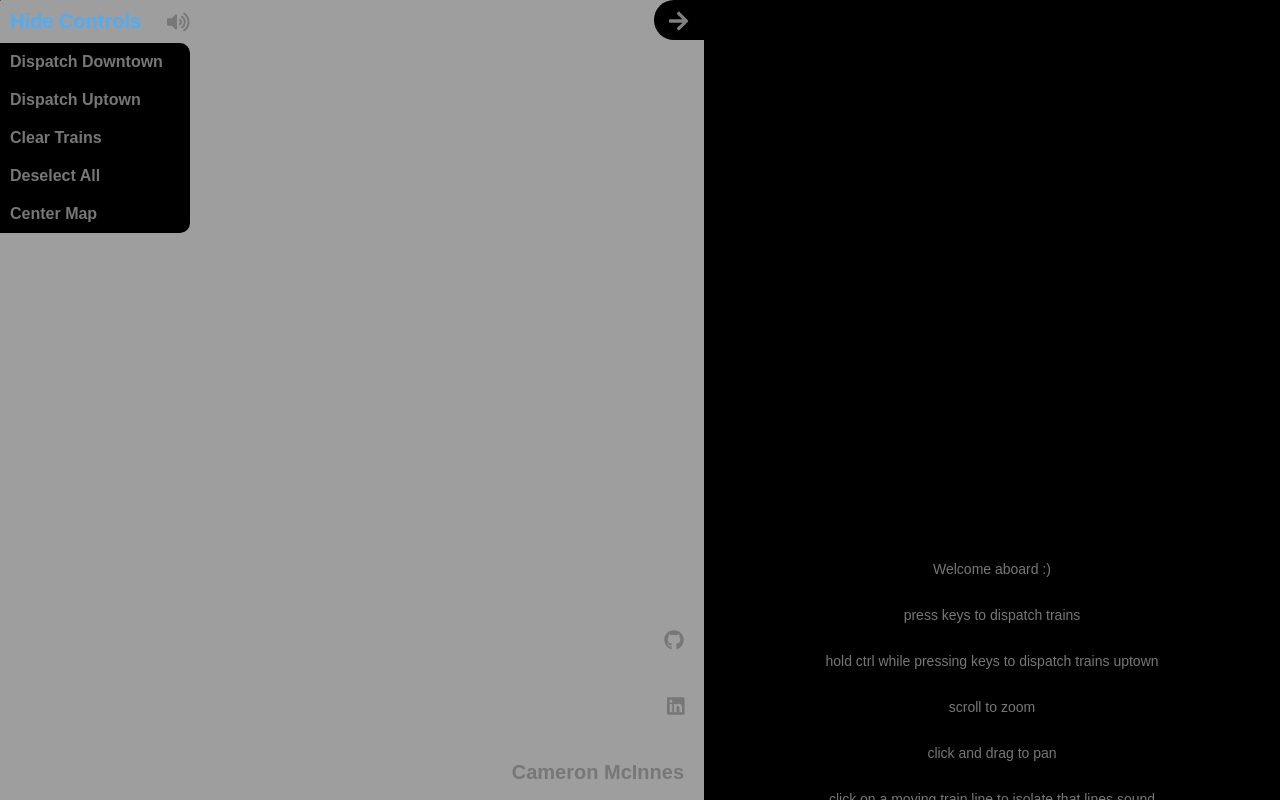
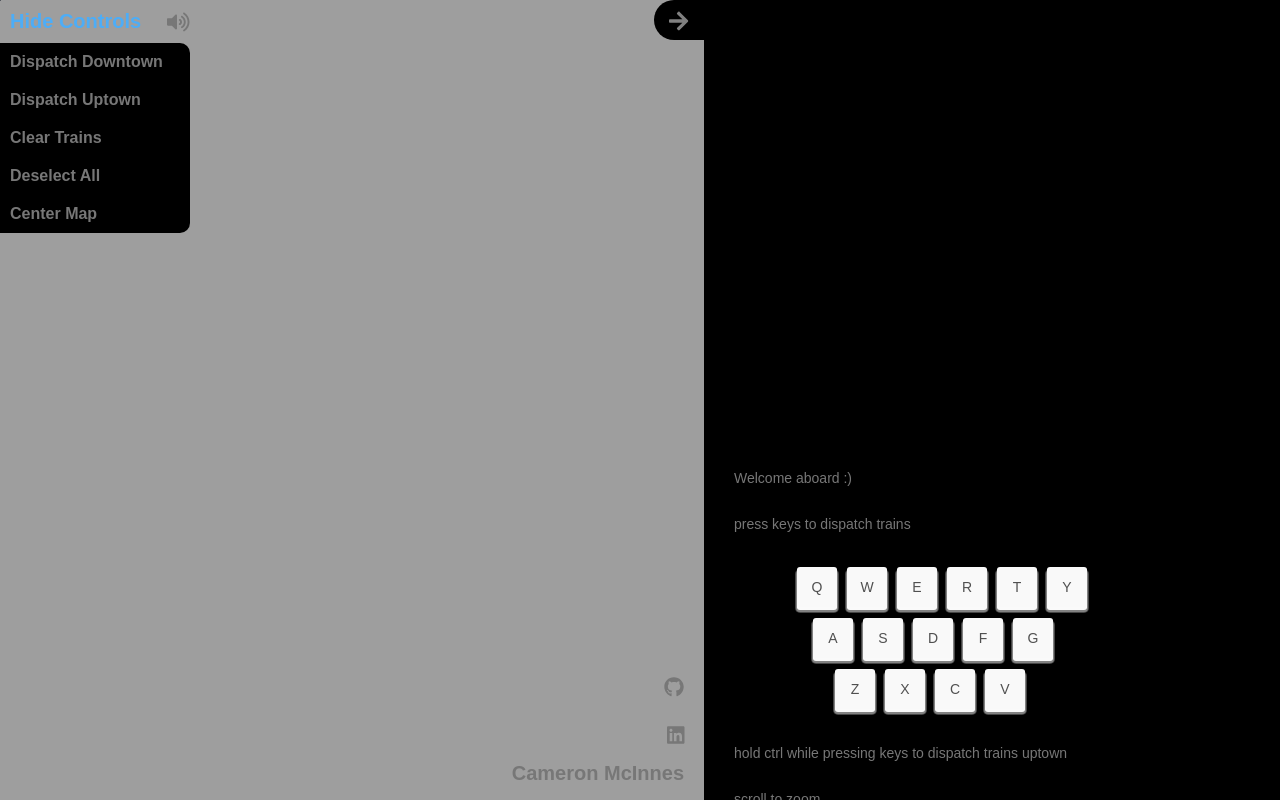
Before and after one commit to cameronmcinnes/play-mta, a website built with webpack: page index.html in a window 1280 px wide. Built offline with nearby package versions, Linux system fonts and the light colour scheme; what viewport-mercator-project would draw is missing.

Commit message:
Add keyboard back to about section

```diff
--- a/index.html
+++ b/index.html
@@ -104,6 +104,52 @@
       <div class="modal-section">
         <p>Welcome aboard :)</p>
         <p>press keys to dispatch trains</p>
+        <figure class='keyboard'>
+
+        <div class="key-row ltr-1">
+          <div class="key big"></div>
+          <div class="key"><p>Q</p></div>
+          <div class="key"><p>W</p></div>
+          <div class="key"><p>E</p></div>
+          <div class="key"><p>R</p></div>
+          <div class="key"><p>T</p></div>
+          <div class="key"><p>Y</p></div>
+
+          <!-- <div class="key"><img src="assets/subway_bullets/Q.svg" alt="bullet-Q"></div>
+          <div class="key"><img src="assets/subway_bullets/W.svg" alt="bullet-W"></div>
+          <div class="key"><img src="assets/subway_bullets/E.svg" alt="bullet-E"></div>
+          <div class="key"><img src="assets/subway_bullets/R.svg" alt="bullet-R"></div>
+          <div class="key"><p>T</p> </div>
+          <div class="key"><p>Y</p> </div> -->
+        </div>
+        <div class="key-row ltr-2">
+          <div class="key bigger"></div>
+          <div class="key"><p>A</p></div>
+          <div class="key"><p>S</p></div>
+          <div class="key"><p>D</p></div>
+          <div class="key"><p>F</p></div>
+          <div class="key"><p>G</p></div>
+
+          <!-- <div class="key"><img src="assets/subway_bullets/A.svg" alt="bullet-A"></div>
+          <div class="key"><img src="assets/subway_bullets/S.svg" alt="bullet-S"></div>
+          <div class="key"><img src="assets/subway_bullets/D.svg" alt="bullet-D"></div>
+          <div class="key"><img src="assets/subway_bullets/F.svg" alt="bullet-F"></div>
+          <div class="key"><img src="assets/subway_bullets/G.svg" alt="bullet-G"></div>
+         -->
+        </div>
+        <div class="key-row ltr-3">
+          <div class="key biggest"></div>
+          <div class="key"><p>Z</p></div>
+          <div class="key"><p>X</p> </div>
+          <div class="key"><p>C</p></div>
+          <div class="key"><p>V</p> </div>
+<!--
+          <div class="key"><img src="assets/subway_bullets/Z.svg" alt="bullet-Z"></div>
+          <div class="key"><p>X</p> </div>
+          <div class="key"><img src="assets/subway_bullets/C.svg" alt="bullet-C"></div>
+          <div class="key"><p>V</p> </div> -->
+        </div>
+      </figure>
         <p>hold ctrl while pressing keys to dispatch trains uptown</p>
         <p>scroll to zoom</p>
         <p>click and drag to pan</p>
@@ -179,7 +225,7 @@
           <div class="key"><img src="assets/subway_bullets/L.svg" alt="bullet-L"></div>
         </div>
 
-        <div class="key-row ltr-2">
+        <div class="key-row ltr-3">
           <div class="key"><img src="assets/subway_bullets/Z.svg" alt="bullet-Z"></div>
           <div class="key"><p>X</p> </div>
           <div class="key"><img src="assets/subway_bullets/C.svg" alt="bullet-C"></div>
--- a/lib/entry.js
+++ b/lib/entry.js
@@ -9,7 +9,7 @@ document.addEventListener("DOMContentLoaded", () => {
   const subwayBulletEls = document.getElementsByClassName("bullet-hidden");
   const ctrlNav = document.getElementsByClassName('controls')[0];
   const ctrlToggle = document.getElementsByClassName('controls-toggle')[0];
-  const modalScreen = document.getElementsByClassName('modal-screen')[0];
+  // const modalScreen = document.getElementsByClassName('modal-screen')[0];
   const modalContent = document.getElementsByClassName('modal-content')[0];
   const arrowTabEl = document.getElementsByClassName('arrow-tab')[0];
   const leftNavEl = document.getElementsByClassName('left-nav')[0];
@@ -41,7 +41,6 @@ document.addEventListener("DOMContentLoaded", () => {
   arrowTabEl.addEventListener('click', e => {
     e.stopPropagation()
     modalContent.classList.toggle('hidden');
-    // modalScreen.classList.toggle('hidden');
   });
 
   canvasEl.addEventListener('mouseup', e => map.handleClick(e, ctx));
--- a/style.css
+++ b/style.css
@@ -112,37 +112,46 @@ button {
   text-align: right;
   flex-direction: column;
   justify-content: flex-end;
-  padding: none;
-  margin: none;
+  padding: 0;
+  margin: 0;
 }
 
 .portfolio-links li {
   margin-top: 0;
+  margin-bottom: 0;
 }
 
 .portfolio-links li:first-child {
-  /* height: 30px; */
+  margin-bottom: 10px;
 }
 
-.portfolio-links li::before {
-  content: "placeholder\A";
+.portfolio-links li::after {
+  content: "\Aplaceholder";
   white-space:pre;
   font-size: 13px;
   color: rgb(0,0,0,0);
 }
 
-.portfolio-links li:first-child:hover::before {
-  content: 'github\A';
+/* .portfolio-links li:last-child::before {
+  content: "placeholder\A";
+  white-space:pre;
+  font-size: 13px;
+  color: rgb(0,0,0,0);
+} */
+
+.portfolio-links li:first-child:hover::after {
+  content: '\Agithub';
   color: #4dadf7;
 }
 
-.portfolio-links li:nth-child(2):hover::before {
-  content: 'linkedin\A';
+.portfolio-links li:nth-child(2):hover::after {
+  content: '\Alinkedin';
   color: #4dadf7;
 }
 
 .portfolio-links li:last-child {
   margin-bottom: 0;
+  margin-top: 0;
   width: 200px;
 }
 
@@ -154,8 +163,8 @@ button {
 }
 
 
-.portfolio-links li:last-child:hover::before {
-  content: "more projects\A";
+.portfolio-links li:last-child:hover::after {
+  content: "\Amore projects";
   white-space:pre;
   color: #4dadf7;
 }
@@ -413,7 +422,7 @@ button.mute {
   height: 100%;
   background: #fcfbfb;
   background: #000;
-  text-align: center;
+  text-align: left;
   display: flex;
 }
 .modal-section {
@@ -477,7 +486,7 @@ button.mute {
   color: #fff;
 }
 
-.keyboard {
+/* .keyboard {
   background-image: url("assets/keyboard2.png");
   position: relative;
   width: 80%;
@@ -485,7 +494,7 @@ button.mute {
   background-size: cover;
   background-repeat: none;
   border-radius: 10px;
-}
+} */
 
 @keyframes press {
   0% {
@@ -535,21 +544,23 @@ button.about-trigger {
 
 /* KEYBOARD */
 
-/* figure div.key-row {
+figure div.key-row {
   display: flex;
+  margin-left: 20px;
 }
 
 figure.keyboard {
   display: flex;
   flex-direction: column;
   justify-content: center;
-  align-items: center;
-  width: 751px;
-  height: 305px;
-  box-sizing: border-box; */
+  align-items: left;
+  margin-left: 0;
+  /* width: 751px; */
+  /* height: 305px; */
+  box-sizing: border-box;
   /* box-shadow: 0px 1px 0px rgb(140, 140, 140), 0px 2px 0px rgb(130, 130, 130), 0px 3px 0px rgb(125, 125, 125), 0px 4px 0px rgb(150, 150, 150), 0px 5px 0px rgb(100, 100, 100), 0px -10px 40px rgba(0, 0, 0, 0.4); */
-  /* border-radius: 7px;
-  background: rgb(239, 239, 239);
+  /* border-radius: 7px; */
+  /* background: rgb(239, 239, 239); */
 }
 
 figure.keyboard .key {
@@ -574,25 +585,38 @@ figure.keyboard .key p {
 figure.keyboard .key img {
   width: 80%;
   height: auto;
-  margin-bottom: 10px;
-} */
+}
 
 /* SIZES */
 
-/* figure.keyboard .key-function {
+figure.keyboard .key-function {
   padding-top: 4px;
   width: 42px;
   height: 20px;
   font-size: 0.9em;
 }
 
-figure.keyboard .key-size-6 {
+figure.keyboard .big {
   width: 58px;
+  background-color: rgb(0,0,0,0);
+  box-shadow: none;
 }
 
-figure.keyboard .key-size-7 {
+figure.keyboard .bigger {
+  width: 74px;
+  background-color: rgb(0,0,0,0);
+  box-shadow: none;
+}
+
+figure.keyboard .biggest {
+  width: 96px;
+  background-color: rgb(0,0,0,0);
+  box-shadow: none;
+}
+
+figure.keyboard .space-bar {
   width: 291px;
-} */
+}
 
 .bullet-list li {
   margin: 0;
```
Also changed, not shown: lib/bundle.js, lib/map_view.js, 1 other file.
